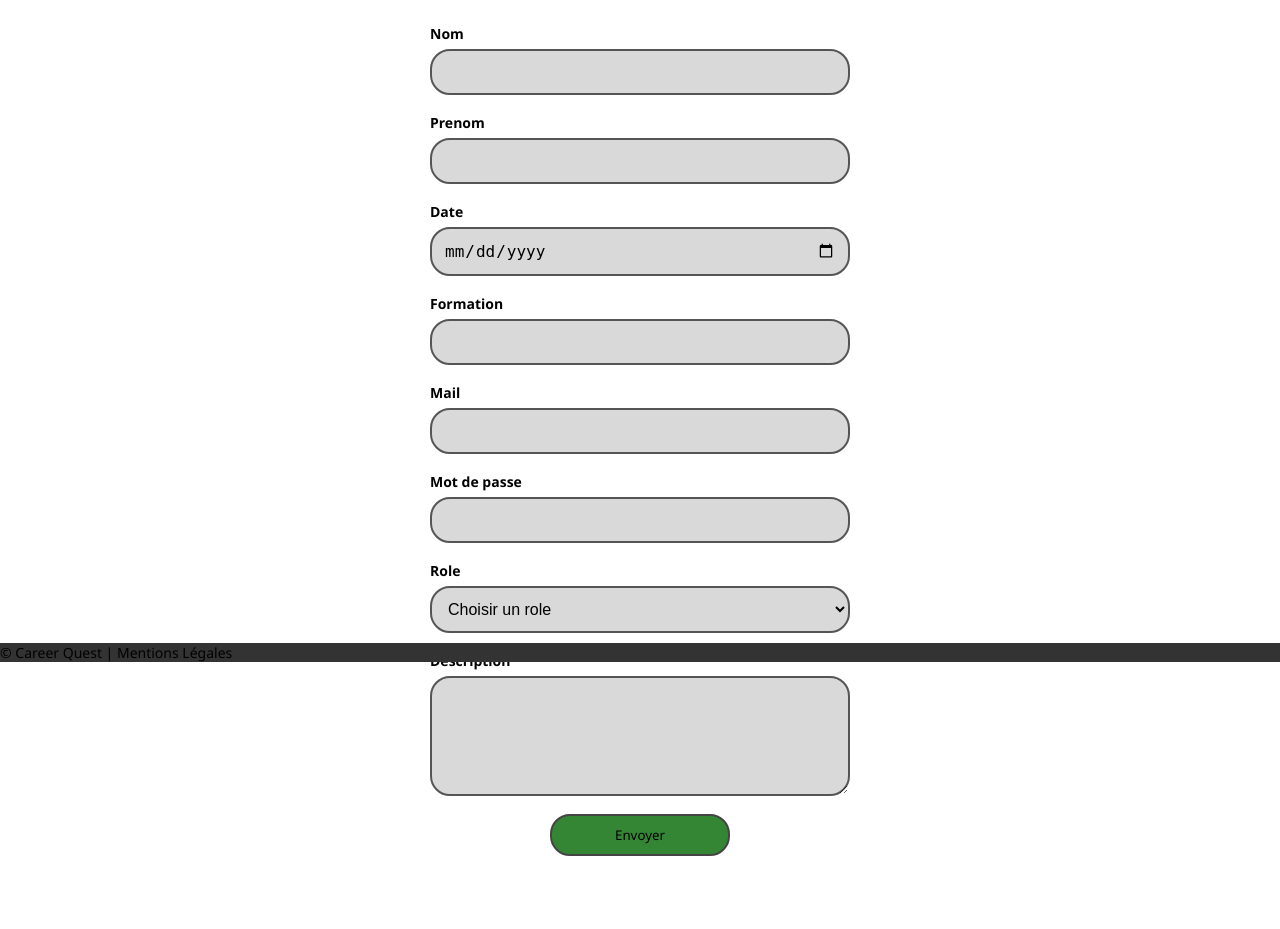
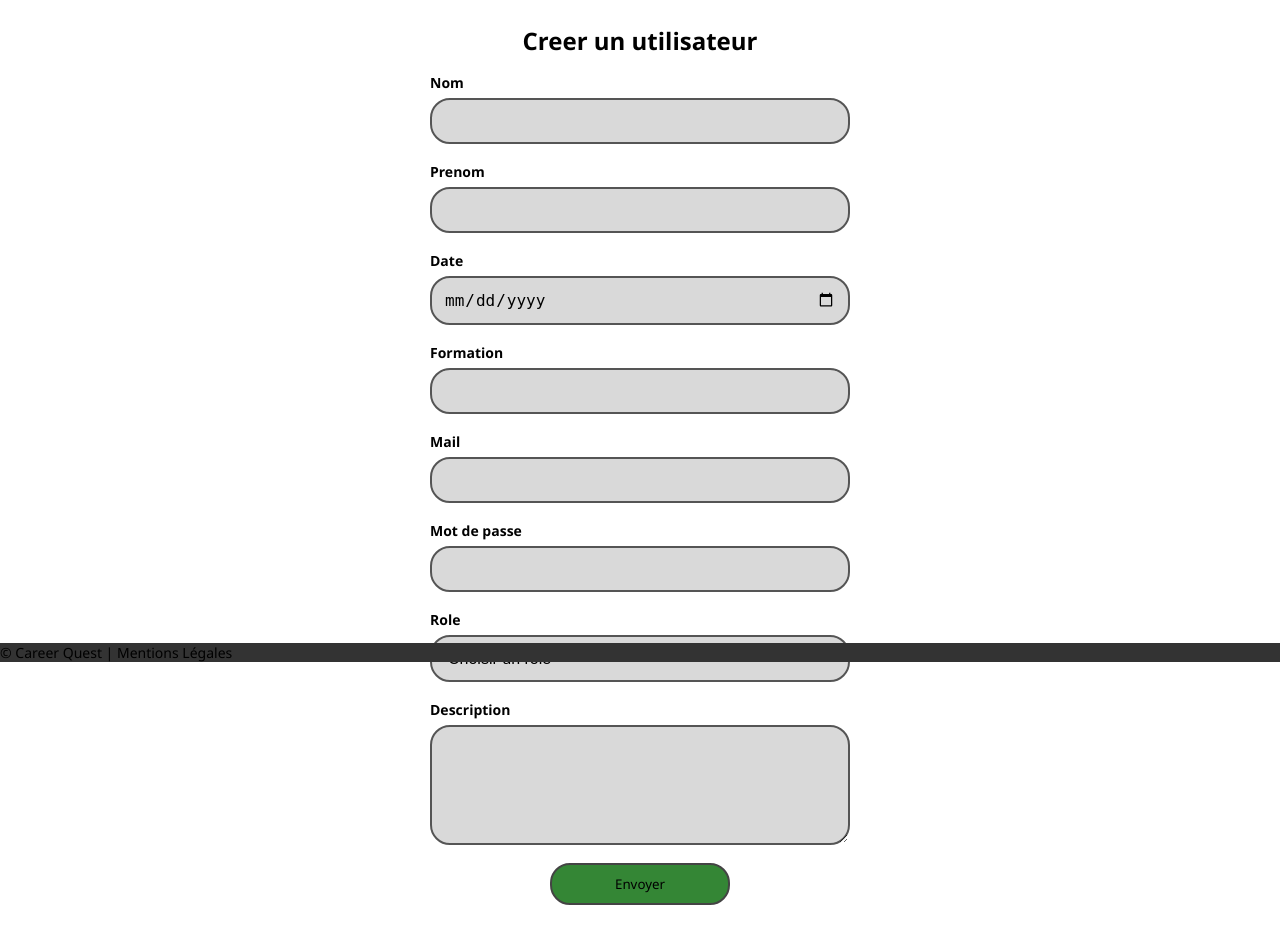
Before and after one commit to Mitakode/Projet-Web-G1, a PHP site: page /create_user.html in a window 1280 px wide. Shown: the part 138-1067 px from the top of the page. Before the commit the page ends 994 px from the top, so only its background shows below. Run offline with PHP 8.4, Linux system fonts and the light colour scheme.

Commit message:
Ajout du titre de la page

```diff
--- a/front/create_user.html
+++ b/front/create_user.html
@@ -2,7 +2,7 @@
 <html lang="fr">
 <head>
     <meta charset="utf-8">
-    <title>Career Quest</title>
+    <title>Career Quest | Creer un utilisateur</title>
     <meta name="description" content="Venez rechercher la perle rare parmi nos offres d'emploi.">
     <link href="main-stylesheet.css" rel="stylesheet"/>
     <link href="create_user_style.css" rel="stylesheet"/>
@@ -27,6 +27,7 @@
 </header>
 
 <main>
+    <h1 class="create-user-title">Creer un utilisateur</h1>
     <form action="" method="POST" class="create-user-form">
         <div>
             <label for="nom">Nom</label>
--- a/front/create_user_style.css
+++ b/front/create_user_style.css
@@ -8,7 +8,15 @@ main {
     display: flex;
     align-items: center;
     justify-content: center;
+    flex-direction: column;
+    gap: 16px;
     padding: 24px;
+}
+
+.create-user-title {
+    font-family: "Segoe UI", sans-serif;
+    font-size: 24px;
+    margin: 0;
 }
 
 .create-user-form {
```
